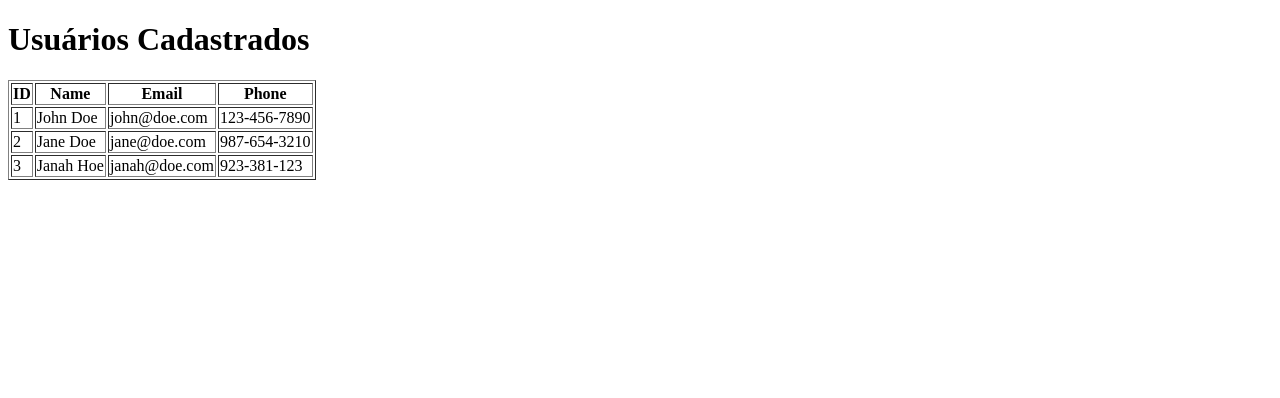
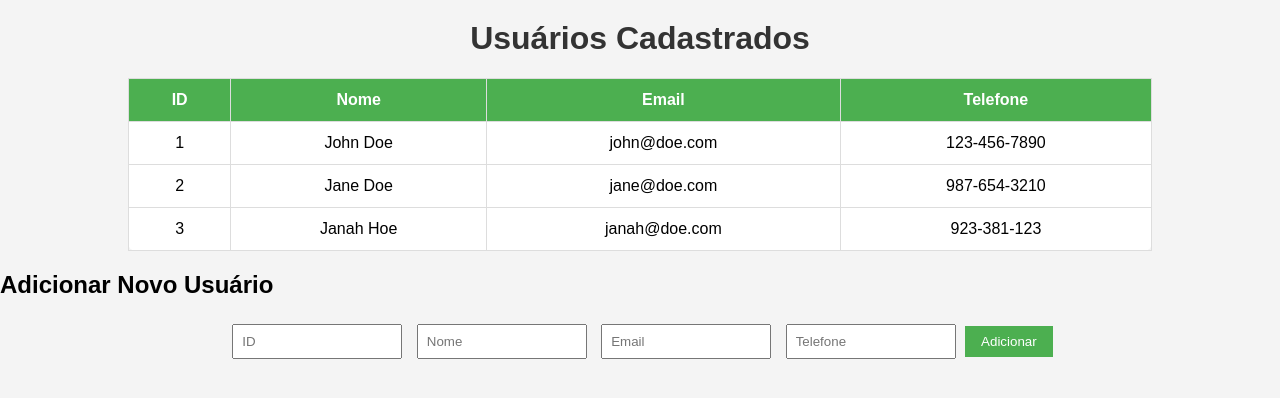
Before and after one commit to Villelalar/-Golfinho-Azul-, a Flask app: page / in a window 1280 px wide. Shown: the top 398 px of the page. Run offline with Flask 3, Linux system fonts and the light colour scheme; data comes from the database, SQL or seed files in the repository; data that the repository does not hold is empty.

Commit message:
MEU DEUS FUNCIONA
MEU DEUS FUNCIONA MESMO ACREDITEM EM MIM TA

```diff
--- a/app.py
+++ b/app.py
@@ -1,40 +1,74 @@
-from flask import Flask, render_template
+from flask import Flask, render_template, request, jsonify
 import pymysql
+
 app = Flask(__name__)
 
-# Configuração do banco de dados
-def get_users():
+# Função para obter usuários do banco de dados
+def get_data(database_name, table_name):
+    try:
+        connection = pymysql.connect(
+            charset="utf8mb4",
+            connect_timeout=10,
+            cursorclass=pymysql.cursors.DictCursor,
+            db=database_name,  # Agora escolhemos o banco dinamicamente
+            host="HOST",
+            password="SENHA",
+            port=19280,
+            user="avnadmin",
+        )
+        with connection.cursor() as cursor:
+            cursor.execute(f"SELECT * FROM {table_name}")
+            data = cursor.fetchall()
+        return data
+    except Exception as e:
+        print(f"Erro ao conectar na tabela {table_name} do banco {database_name}: {e}")
+        return []
+    finally:
+        if 'connection' in locals():
+            connection.close()
+
+
+# Função para adicionar um usuário ao banco de dados
+def add_user_to_db(user_id, name, email, phone):
     try:
         connection = pymysql.connect(
             charset="utf8mb4",
             connect_timeout=10,
             cursorclass=pymysql.cursors.DictCursor,
             db="defaultdb",
-            host="localhost",
-            password="mochi",
-            port=3306,
-            user="root",
+            host="HOST",
+            password="SENHA",
+            port=19280,
+            user="avnadmin",
         )
         with connection.cursor() as cursor:
-            cursor.execute("SELECT * FROM users")
-            users = cursor.fetchall()
-        return users
+            cursor.execute("INSERT INTO users (id, name, email, phone) VALUES (%s, %s, %s, %s)",
+                           (user_id, name, email, phone))
+            connection.commit()
     except Exception as e:
-        print("Erro ao conectar:", e)
-        return []
+        print(f"Erro ao adicionar usuário: {e}")
     finally:
         if 'connection' in locals():
             connection.close()
 
+# Rota para a página principal
 @app.route('/')
 def index():
-    users = get_users()
-    return render_template('home.html', output_data=users)
+    users = get_data("defaultdb","users")  # Buscando os usuários para exibição
+    return render_template('home.html', users=users)
 
-@app.route('/test')
-def test_route():
-    users = get_users()
-    return render_template('test.html', output_data=users)
+# Rota para adicionar um usuário via AJAX
+@app.route('/add_user', methods=['POST'])
+def add_user():
+    user_id = request.form.get('user_id')
+    name = request.form.get('name')
+    email = request.form.get('email')
+    phone = request.form.get('phone')
+    if user_id and name and email and phone:
+        add_user_to_db(user_id, name, email, phone)
+        return jsonify({'status': 'success', 'user': {'id': user_id, 'name': name, 'email': email, 'phone': phone}})
+    else:
+        return jsonify({'status': 'error', 'message': 'Todos os campos são obrigatórios!'})
 
 if __name__ == '__main__':
     app.run(debug=True)
--- /dev/null
+++ b/static/css/style.css
@@ -0,0 +1,94 @@
+.post-item {
+    border: 1px solid #ddd;
+    padding: 15px;
+    margin: 10px;
+    background-color: #fff;
+    text-align: center;
+    width: 300px;
+    flex-shrink: 0;
+}
+
+.post-item img {
+    width: 100%;
+    max-width: 500px;
+    height: auto;
+}
+
+.post-item a {
+    display: inline-block;
+    margin-top: 10px;
+    background-color: #007BFF;
+    color: white;
+    padding: 10px 20px;
+    text-decoration: none;
+    border-radius: 5px;
+}
+
+.post-item a:hover {
+    background-color: #0056b3;
+}
+
+.posts-table {
+    display: flex;
+    overflow-x: auto;
+    gap: 10px;
+    padding-bottom: 20px;
+}
+
+/*tabela interativa*/
+
+body {
+    font-family: Arial, sans-serif;
+    margin: 0;
+    padding: 0;
+    background-color: #f4f4f4;
+}
+
+h1 {
+    text-align: center;
+    margin-top: 20px;
+    color: #333;
+}
+
+.users-table {
+    width: 80%;
+    margin: 20px auto;
+    border-collapse: collapse;
+    background-color: #fff;
+    border: 1px solid #ddd;
+    border-radius: 8px;
+}
+
+.users-table th, .users-table td {
+    padding: 12px;
+    text-align: center;
+    border: 1px solid #ddd;
+}
+
+.users-table th {
+    background-color: #4CAF50;
+    color: white;
+}
+
+form {
+    text-align: center;
+    margin: 20px;
+}
+
+input[type="text"], input[type="email"] {
+    padding: 8px;
+    margin: 5px;
+    width: 150px;
+}
+
+button {
+    padding: 8px 16px;
+    background-color: #4CAF50;
+    color: white;
+    border: none;
+    cursor: pointer;
+}
+
+button:hover {
+    background-color: #45a049;
+}
--- a/templates/home.html
+++ b/templates/home.html
@@ -1,18 +1,26 @@
 <!DOCTYPE html>
-<html>
+<html lang="pt-BR">
 <head>
-    <title>Lista de Usuários</title>
+    <meta charset="UTF-8">
+    <meta name="viewport" content="width=device-width, initial-scale=1.0">
+    <title>HOME - OCEANO AZUL</title>
+    <link rel="stylesheet" href="{{ url_for('static', filename='css/style.css') }}">
+    <script src="https://code.jquery.com/jquery-3.6.0.min.js"></script>
 </head>
 <body>
+
 <h1>Usuários Cadastrados</h1>
-<table border="1">
+<table class="users-table">
+    <thead>
         <tr>
             <th>ID</th>
-        <th>Name</th>
+            <th>Nome</th>
             <th>Email</th>
-        <th>Phone</th>
+            <th>Telefone</th>
         </tr>
-    {% for user in output_data %}
+    </thead>
+    <tbody>
+        {% for user in users %}
         <tr>
             <td>{{ user.id }}</td>
             <td>{{ user.name }}</td>
@@ -20,7 +28,47 @@
             <td>{{ user.phone }}</td>
         </tr>
         {% endfor %}
+    </tbody>
 </table>
+
+<h2>Adicionar Novo Usuário</h2>
+<form id="addUserForm">
+    <input type="text" id="user_id" name="user_id" placeholder="ID" required>
+    <input type="text" id="name" name="name" placeholder="Nome" required>
+    <input type="email" id="email" name="email" placeholder="Email" required>
+    <input type="text" id="phone" name="phone" placeholder="Telefone" required>
+    <button type="submit">Adicionar</button>
+</form>
+
+<script>
+$(document).ready(function() {
+    $('#addUserForm').on('submit', function(e) {
+        e.preventDefault();
+        $.ajax({
+            url: '/add_user',
+            type: 'POST',
+            data: $(this).serialize(),
+            success: function(response) {
+                if (response.status === 'success') {
+                    // Adiciona a nova linha na tabela
+                    $('.users-table tbody').append(
+                        `<tr>
+                            <td>${response.user.id}</td>
+                            <td>${response.user.name}</td>
+                            <td>${response.user.email}</td>
+                            <td>${response.user.phone}</td>
+                        </tr>`
+                    );
+                    // Limpa o formulário
+                    $('#addUserForm')[0].reset();
+                } else {
+                    alert(response.message);
+                }
+            }
+        });
+    });
+});
+</script>
 
 </body>
 </html>
```
Lines whose indentation alone changed are shown as unchanged.
